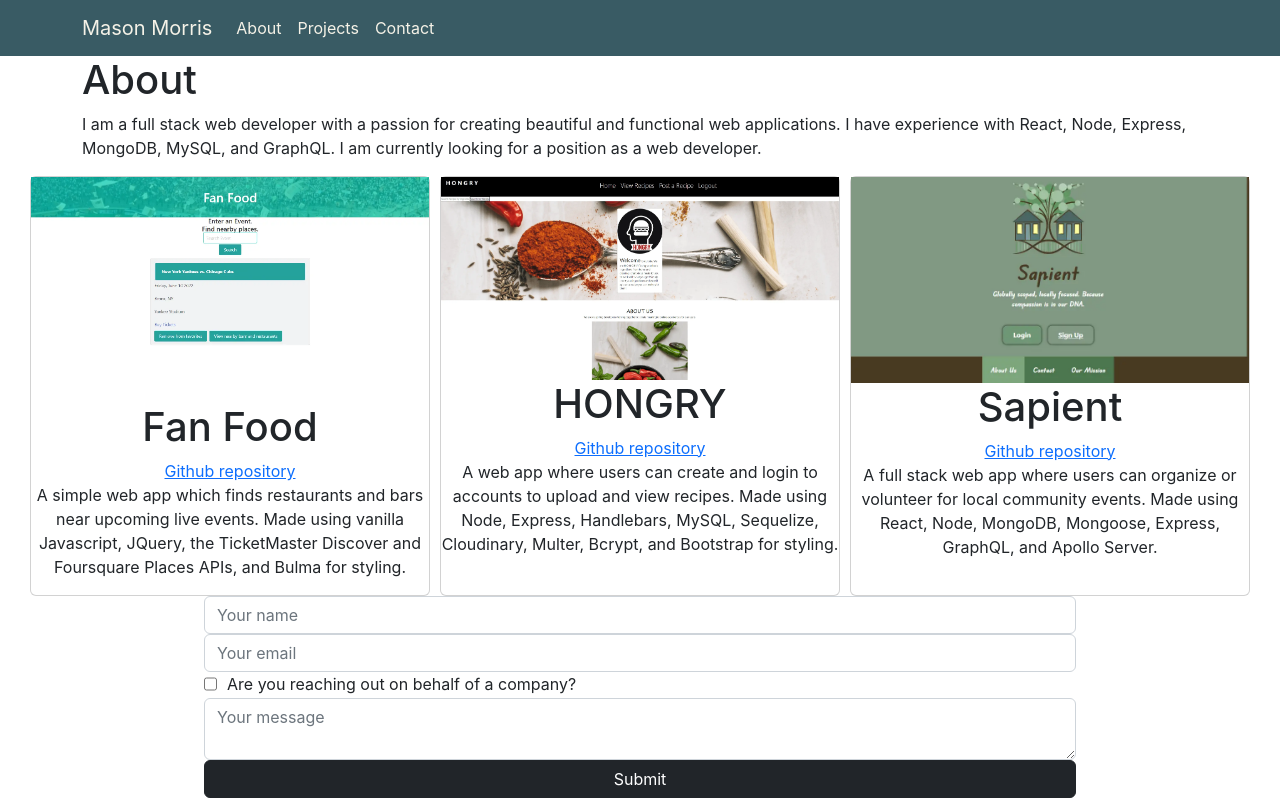
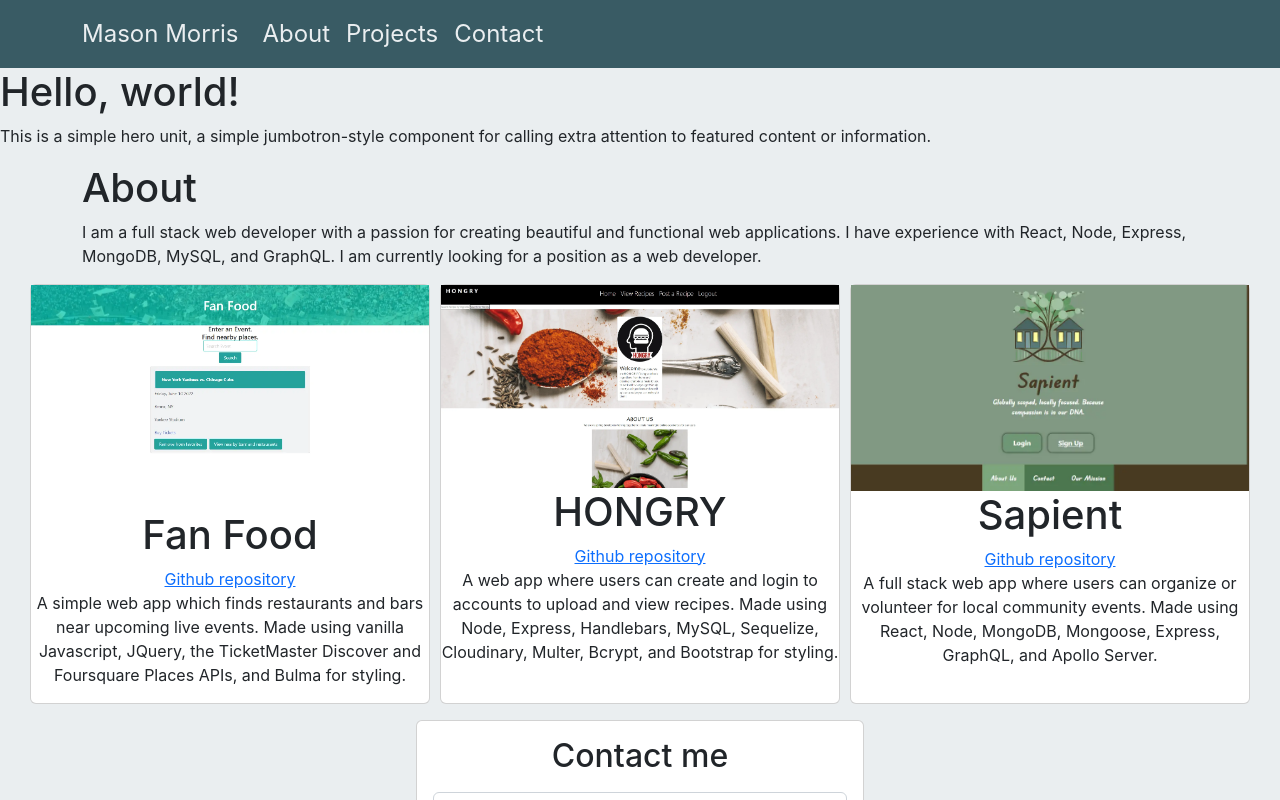
Before and after one commit to masontmorris/masontmorris.github.io, a React (Vite) app: page / in a window 1280 px wide. Shown: the top 800 px of the page. Built offline with nearby package versions, Linux system fonts and the light colour scheme.

Commit message:
more styling and started hero section

```diff
--- a/package.json
+++ b/package.json
@@ -10,7 +10,6 @@
   },
   "dependencies": {
     "bootstrap": "^5.2.1",
-    "express": "^4.18.1",
     "react": "^18.2.0",
     "react-bootstrap": "^2.5.0",
     "react-dom": "^18.2.0"
--- /dev/null
+++ b/src/components/Hero.jsx
@@ -0,0 +1,11 @@
+import React from "react";
+
+export default function Hero() {
+    return (
+        <div>
+            <h1>Hello, world!</h1>
+            <p>This is a simple hero unit, a simple jumbotron-style component for calling extra attention to featured content or information.</p>
+            <p>{/* <Button bsStyle="primary">Learn more</Button> */}</p>
+        </div>
+    );
+}
--- a/src/components/contact.jsx
+++ b/src/components/contact.jsx
@@ -1,5 +1,5 @@
 import React, { useState } from "react";
-import Container from "react-bootstrap/Container";
+import Card from "react-bootstrap/Card";
 import Form from "react-bootstrap/Form";
 
 const FORM_ENDPOINT = "https://public.herotofu.com/v1/e7fe2340-3edd-11ed-a10f-d1a38bd15d37";
@@ -24,7 +24,8 @@ const contactForm = () => {
     const { name, email, companyCheckbox, company, message } = formValue;
 
     return (
-        <Container id="contact">
+        <Card id="contact">
+            <h2>Contact me</h2>
             <Form action={FORM_ENDPOINT} method="POST" target="_blank" id="contact-form">
                 <input type="text" className="form-input form-control" id="form-name" placeholder="Your name" name="name" value={name} onChange={handleChange} />
                 <input type="email" className="form-input form-control" id="form-email" placeholder="Your email" name="email" value={email} onChange={handleChange} />
@@ -40,7 +41,7 @@ const contactForm = () => {
                     Submit
                 </button>
             </Form>
-        </Container>
+        </Card>
     );
 };
 
--- a/src/index.jsx
+++ b/src/index.jsx
@@ -1,6 +1,7 @@
 import React from "react";
 import ReactDOM from "react-dom/client";
 import NavBar from "./components/NavBar";
+import Hero from "./components/Hero";
 import About from "./components/About";
 import Projects from "./components/Projects";
 import Contact from "./components/Contact";
@@ -9,6 +10,7 @@ import "./styles.css";
 ReactDOM.createRoot(document.getElementById("root")).render(
     <React.StrictMode>
         <NavBar />
+        <Hero />
         <About />
         <Projects />
         <Contact />
--- a/src/styles.css
+++ b/src/styles.css
@@ -1,8 +1,8 @@
 /* css variables for color scheme */
 :root {
     --primary-color: #395B64;
-    --secondary-color: #F5F2E7;
-    --tertiary-color: #2666CF;
+    --secondary-color: #eaeef0;
+    --tertiary-color: #548CA8;
     --quaternary-color: #2C3333;
 }
 
@@ -17,8 +17,12 @@ body {
         sans-serif;
     -webkit-font-smoothing: antialiased;
     -moz-osx-font-smoothing: grayscale;
+    background-color: var(--secondary-color);
 }
 
+.card {
+    background-color: white
+}
 
 .navbar-expand-lg {
     background-color: var(--primary-color);
@@ -26,6 +30,7 @@ body {
 
 .navbar-expand-lg a {
     color: var(--secondary-color);
+    font-size: x-large;
 }
 
 #projects {
@@ -55,7 +60,18 @@ body {
 }
 
 #contact {
-    width: 70%;
+    width: 35%;
+    margin: 1rem auto;
+    padding: 1rem;
+}
+
+#contact h2 {
+    text-align: center;
+}
+
+.form-input {
+    margin: 0.5rem 0;
+    padding: 0.5rem;
 }
 
 #contact-form {
@@ -63,6 +79,11 @@ body {
     flex-direction: column;
     align-items: left;
 
+}
+
+#form-message {
+    resize: none;
+    min-height: 8rem;
 }
 
 
```
Also changed, not shown: 1 other file (tests, documents, lock files or other folders).
